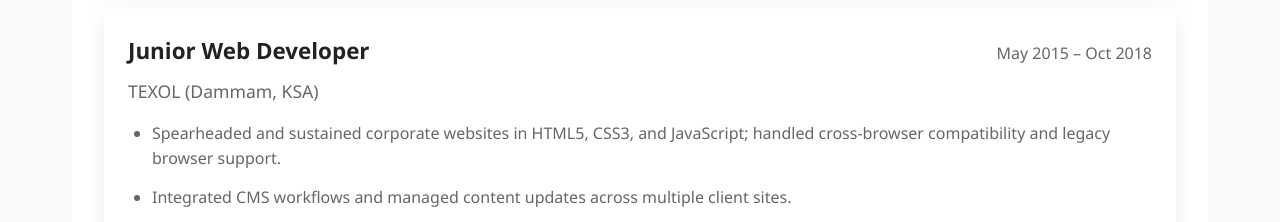
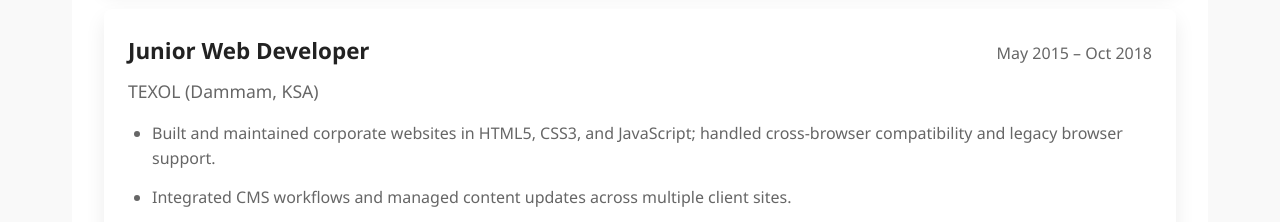
Before and after one commit to irfan3434/irfanishtiaq.dev, a React (Create React App) app: page /resume in a window 1280 px wide. Shown: the part 1540-1762 px from the top of the page. Built offline with nearby package versions, Linux system fonts and the light colour scheme.

Commit message:
contact visual modifications

```diff
--- a/src/pages/Resume.js
+++ b/src/pages/Resume.js
@@ -181,7 +181,7 @@ const Resume = () => (
         </div>
         <div className="company-name">TEXOL (Dammam, KSA)</div>
         <ul className="job-responsibilities">
-          <li>Spearheaded and sustained corporate websites in HTML5, CSS3, and JavaScript; handled cross-browser compatibility and legacy browser support.</li>
+          <li>Built and maintained corporate websites in HTML5, CSS3, and JavaScript; handled cross-browser compatibility and legacy browser support.</li>
           <li>Integrated CMS workflows and managed content updates across multiple client sites.</li>
           <li>Supported ongoing maintenance, bug triage, and deployment.</li>
         </ul>
```
